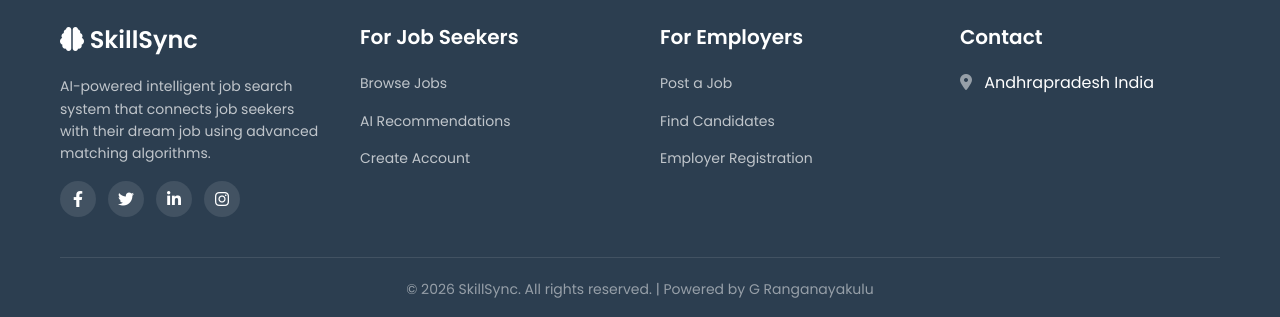
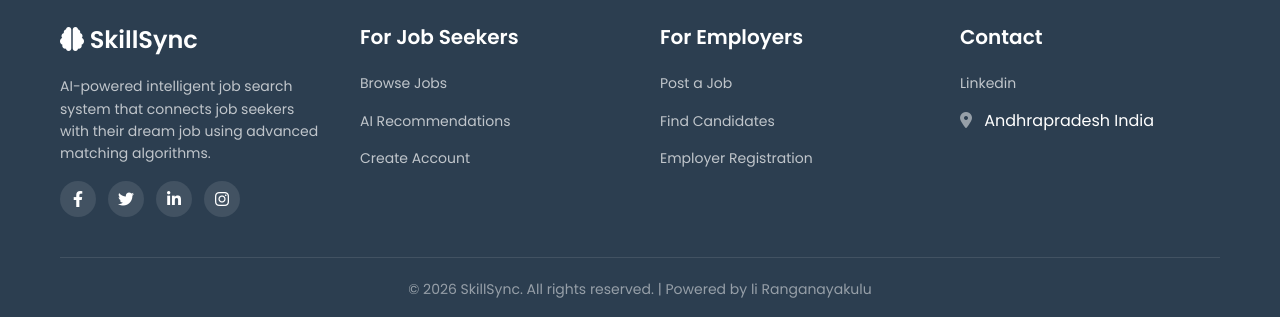
Before and after one commit to Ganta-Ranganayakulu/Skillsync, a React (Create React App) app in the folder frontend/: page / in a window 1280 px wide. Shown: the part 3310-3627 px from the top of the page. Built offline with nearby package versions, Linux system fonts and the light colour scheme; no server answers.

Commit message:
Modify footer with LinkedIn link and text correction
Updated footer section to include a LinkedIn link and corrected footer text.

```diff
--- a/frontend/src/components/Common.jsx
+++ b/frontend/src/components/Common.jsx
@@ -35,12 +35,14 @@
           <div className="footer-section">
             <h4>Contact</h4>
             <ul>
+              <li><a href="https://www.linkedin.com/in/gantaranganayakulu/">Linkedin</a></li>
+
               <li><i className="fas fa-map-marker-alt"></i> Andhrapradesh India</li>
             </ul>
           </div>
         </div>
         <div className="footer-bottom">
-          <p>&copy; 2026 SkillSync. All rights reserved. | Powered by G Ranganayakulu</p>
+          <p>&copy; 2026 SkillSync. All rights reserved. | Powered by li Ranganayakulu</p>
         </div>
       </div>
     </footer>
```
